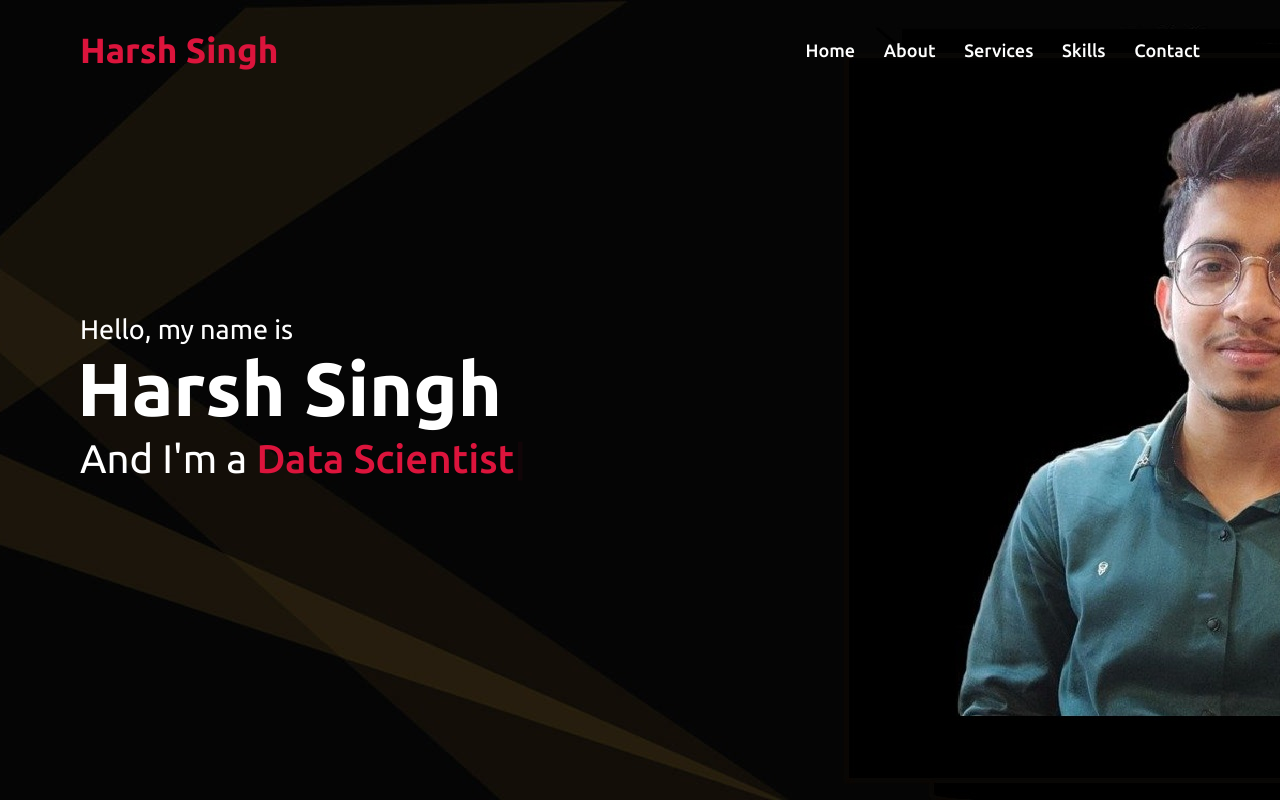
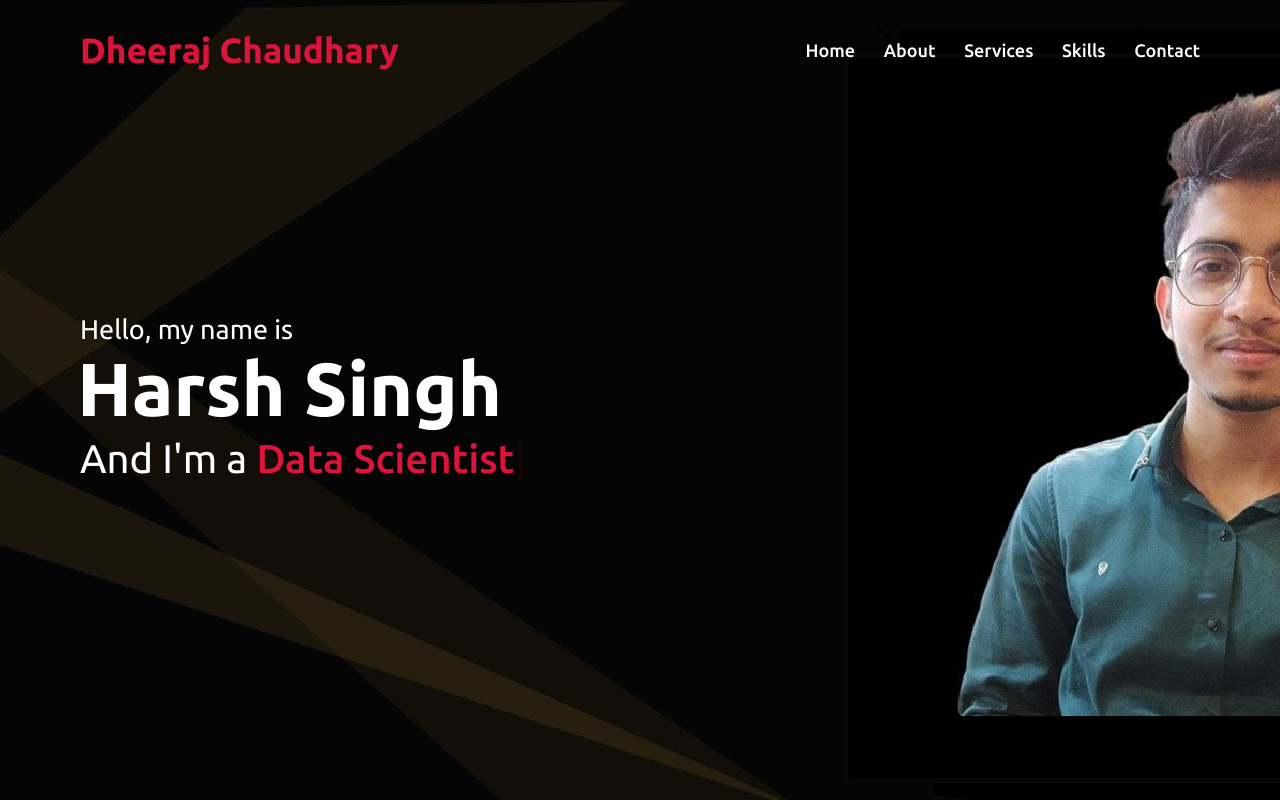
Before and after one commit to himanshu1601/Harsh-Portfolio, a plain HTML site: page index.html in a window 1280 px wide. Shown: the top 800 px of the page. Drawn offline with nearby package versions, Linux system fonts and the light colour scheme.

Commit message:
second commit

```diff
--- a/index.html
+++ b/index.html
@@ -4,7 +4,7 @@
 <head>
     <meta charset="UTF-8">
     <meta name="viewport" content="width=device-width, initial-scale=1.0">
-    <title>Personal Portfolio Website</title>
+    <title>Portfolio Website</title>
     <link rel="stylesheet" href="style.css">
     <link rel="stylesheet" href="https://cdnjs.cloudflare.com/ajax/libs/font-awesome/5.15.3/css/all.min.css"/>
     <script src="https://code.jquery.com/jquery-3.5.1.min.js"></script>
@@ -20,7 +20,7 @@
     </div>
     <nav class="navbar">
         <div class="max-width">
-            <div class="logo"><a href="#"><span>Harsh Singh</span></a></div>
+            <div class="logo"><a href="#"><span> Dheeraj Chaudhary</span></a></div>
             <ul class="menu">
                 <li><a href="#home" class="menu-btn">Home</a></li>
                 <li><a href="#about" class="menu-btn">About</a></li>
```
